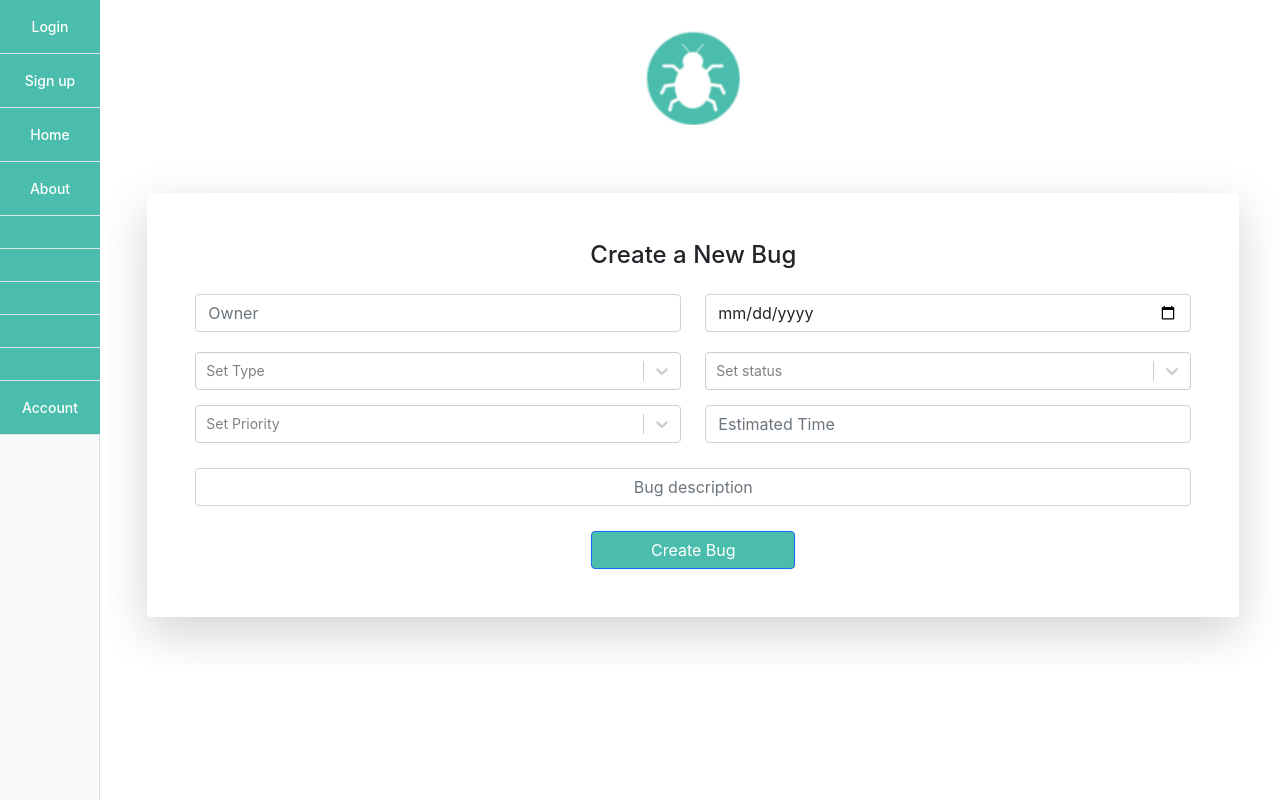
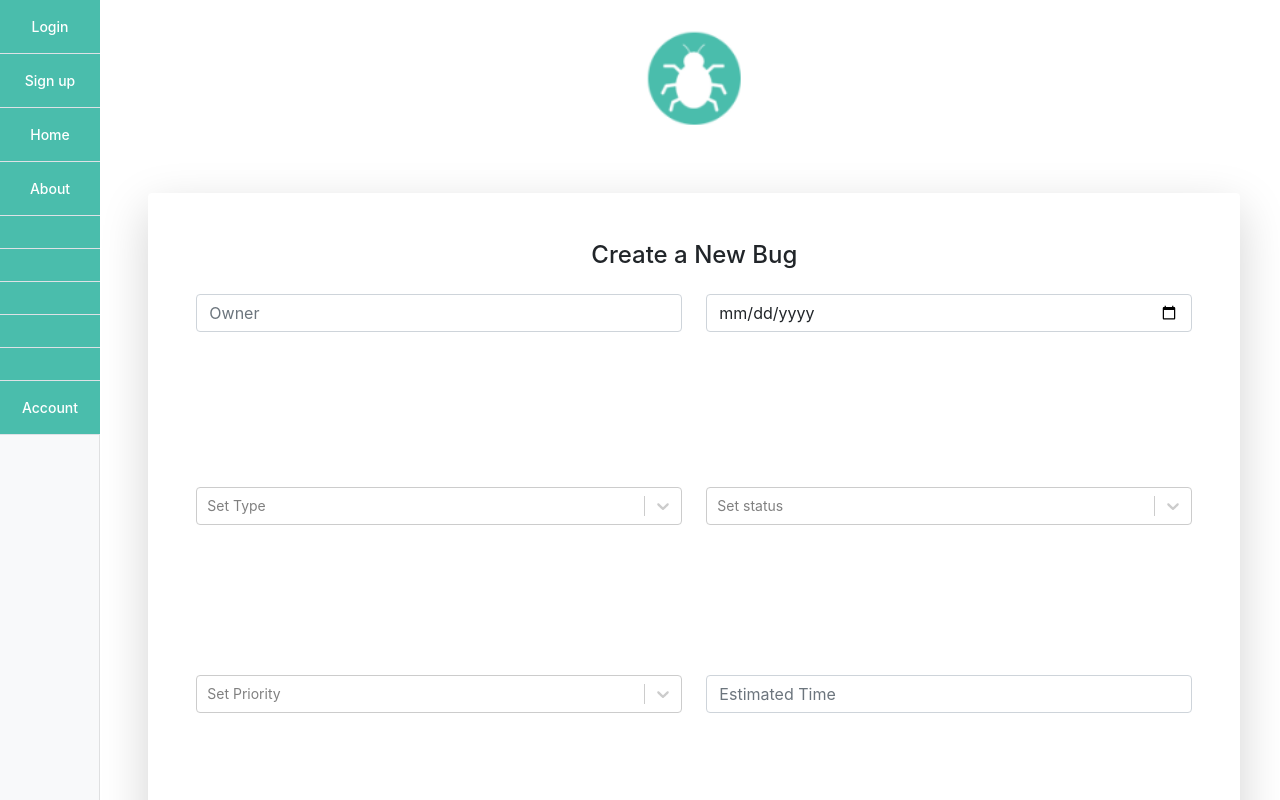
Before and after one commit to Huntercor3/Bugit, a React (Create React App) app in the folder reactclient/: page /createBug in a window 1280 px wide. Built offline with nearby package versions, Linux system fonts and the light colour scheme.

Commit message:
got spacing right

```diff
--- a/reactclient/src/components/CSS/home.css
+++ b/reactclient/src/components/CSS/home.css
@@ -30,7 +30,10 @@ body {
 }
 
 .table {
-  margin: 0px;
+  margin-top: 100px;
+}
+.col-sm-6 {
+  margin-bottom: 150px !important;
 }
 
 @media (max-width: 767.98px) {
--- a/reactclient/src/components/Sidebar.jsx
+++ b/reactclient/src/components/Sidebar.jsx
@@ -10,7 +10,7 @@ import './CSS/home.css'
 
 export const Sidebar = () => (
   <React.Fragment>
-    <div class='container-fluid'>
+    <div>
       <div class='row'>
         {/* class="d-flex flex-column flex-shrink-0 bg-light" */}
         <nav
```
